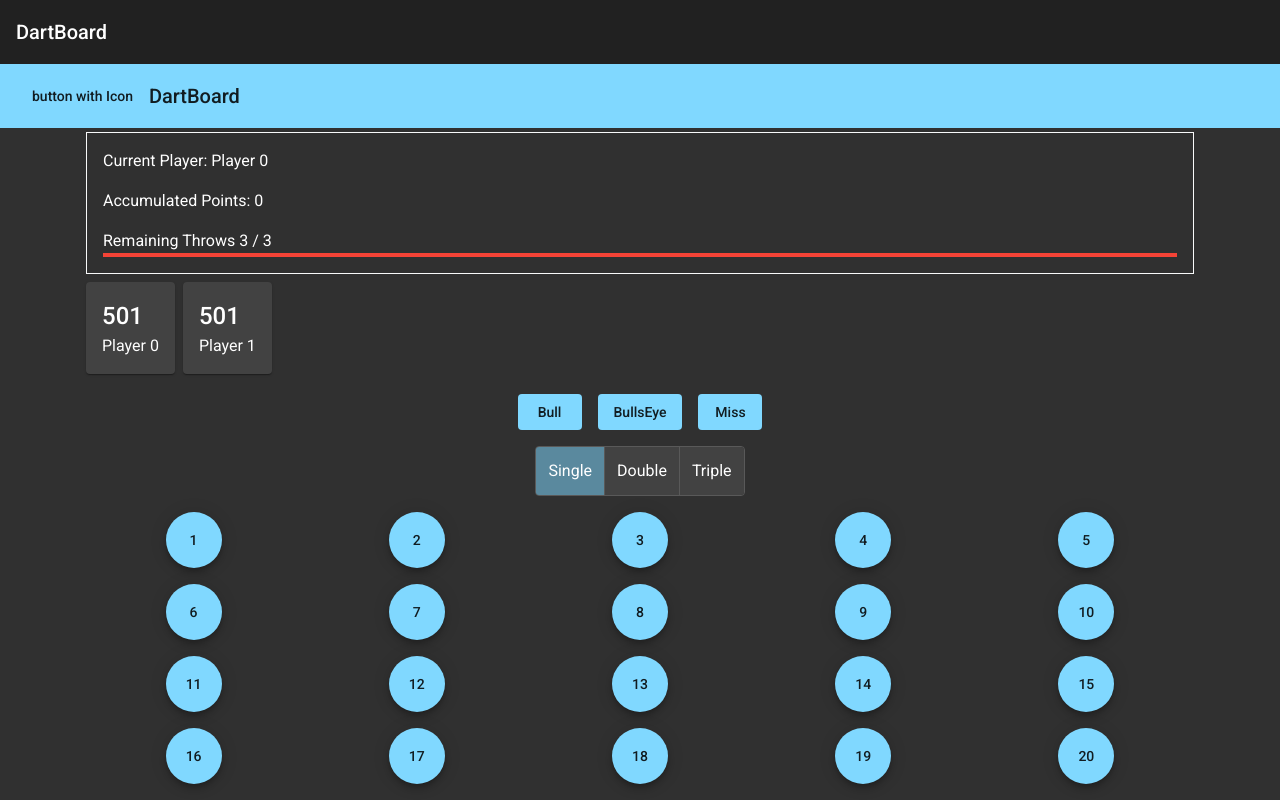
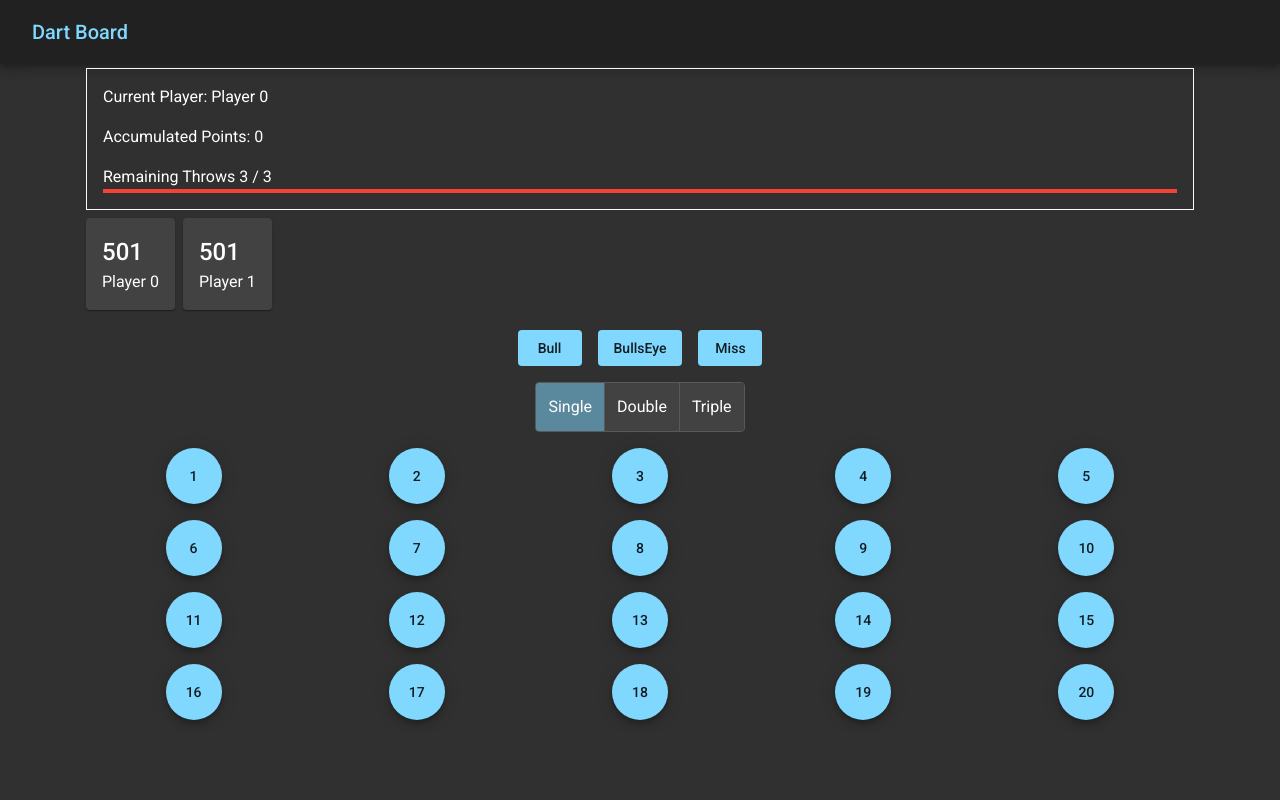
Before and after one commit to ric03/dart-board, an Angular app: page / in a window 1280 px wide. Both pictures are taken after a click on the button "Start Game". Built offline with nearby package versions, Linux system fonts and the light colour scheme.

Commit message:
refactor: toolbar
- remove duplicate toolbar
- add link to /

```diff
--- a/src/app/app.component.html
+++ b/src/app/app.component.html
@@ -1,5 +1,5 @@
 <mat-toolbar class="mat-elevation-z6">
-  <span>DartBoard</span>
+  <a mat-button color="primary" class="font-size-20" routerLink="/">Dart Board</a>
 </mat-toolbar>
 
 <router-outlet></router-outlet>
--- a/src/app/app.component.scss
+++ b/src/app/app.component.scss
@@ -0,0 +1,3 @@
+.font-size-20 {
+  font-size: 20px;
+}
--- a/src/app/app.module.ts
+++ b/src/app/app.module.ts
@@ -1,5 +1,6 @@
 import {NgModule} from '@angular/core';
 import {MatBottomSheetModule} from '@angular/material/bottom-sheet';
+import {MatButtonModule} from "@angular/material/button";
 import {MatDialogModule} from '@angular/material/dialog';
 import {MatSnackBarModule} from '@angular/material/snack-bar';
 import {MatToolbarModule} from '@angular/material/toolbar';
@@ -31,6 +32,7 @@ import {ScoreBoardModule} from './modules/score-board/score-board.module';
     GameSelectionModule,
     PageNotFoundModule,
 
+    MatButtonModule,
     MatSnackBarModule,
     MatToolbarModule,
     MatBottomSheetModule,
--- a/src/app/modules/dart-board/dart-board/dart-board.component.html
+++ b/src/app/modules/dart-board/dart-board/dart-board.component.html
@@ -1,12 +1,2 @@
-<!--TODO move toolbar into app.component.html -->
-<mat-toolbar color="primary">
-  <button mat-button [matMenuTriggerFor]="menu">button with Icon</button>
-  DartBoard
-  <mat-menu #menu="">
-    <button routerLink="" mat-menu-item>Back to Start-Menu</button>
-    <button mat-menu-item>reset last Action</button>
-  </mat-menu>
-</mat-toolbar>
-
 <app-scoreboard></app-scoreboard>
 <app-input-button-row></app-input-button-row>
```
